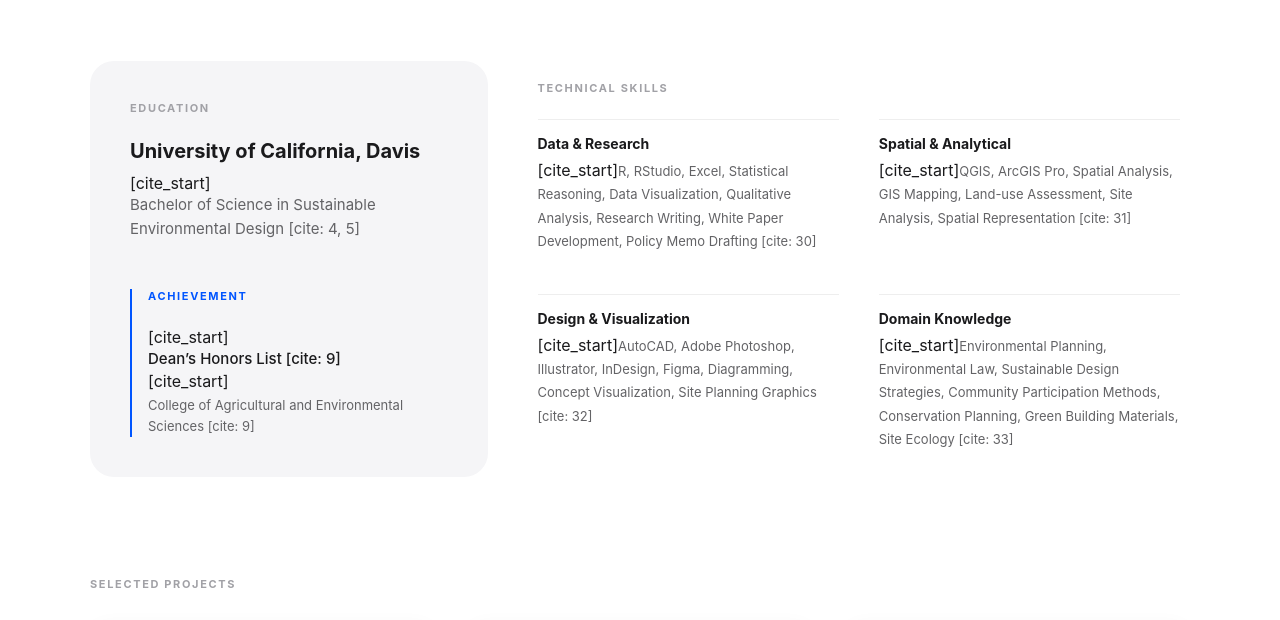
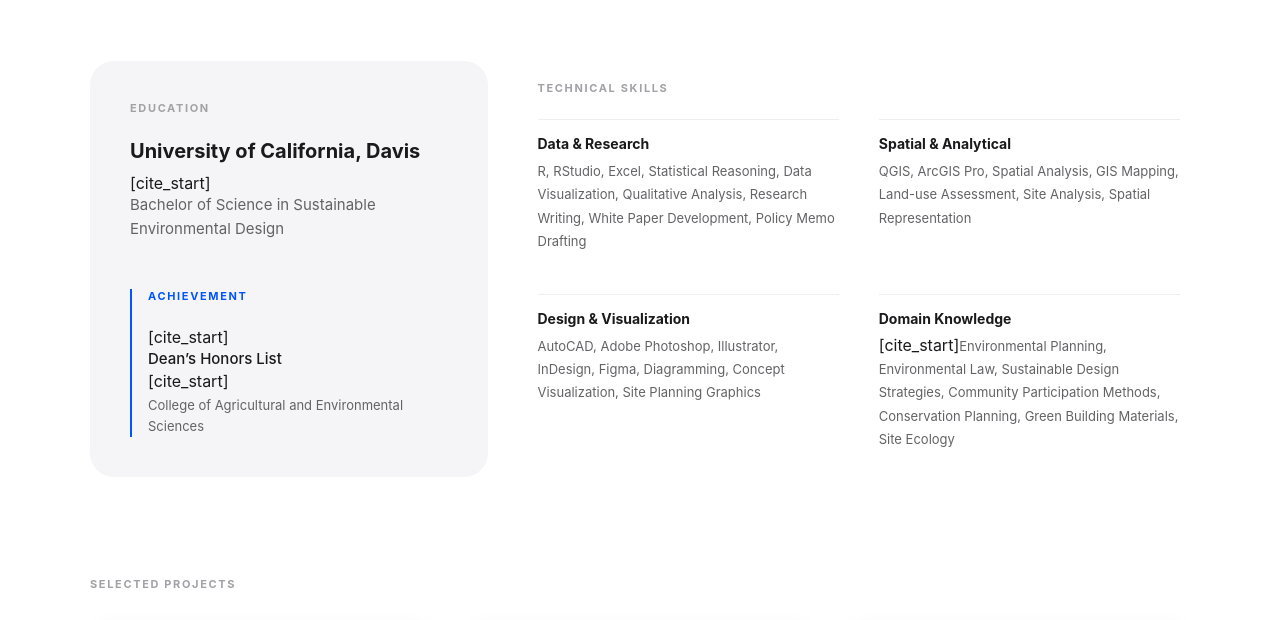
Before and after one commit to SidaShen98/SidaShen98.github.io, a plain HTML site: page index.html in a window 1280 px wide. Shown: the part 153-773 px from the top of the page. Drawn offline with Linux system fonts and the light colour scheme.

Commit message:
Update index.html

```diff
--- a/index.html
+++ b/index.html
@@ -105,13 +105,13 @@
       <div class="info-item">
         <div class="label">Education</div>
         <h2>University of California, Davis</h2>
-        [cite_start]<p>Bachelor of Science in Sustainable Environmental Design [cite: 4, 5]</p>
+        [cite_start]<p>Bachelor of Science in Sustainable Environmental Design </p>
       </div>
 
       <div class="info-item achievement-highlight">
         <div class="label" style="color: var(--accent);">Achievement</div>
-        [cite_start]<p style="color: var(--text-main); font-weight: 500;">Dean’s Honors List [cite: 9]</p>
-        [cite_start]<p style="font-size: 13px; margin-top: 4px;">College of Agricultural and Environmental Sciences [cite: 9]</p>
+        [cite_start]<p style="color: var(--text-main); font-weight: 500;">Dean’s Honors List </p>
+        [cite_start]<p style="font-size: 13px; margin-top: 4px;">College of Agricultural and Environmental Sciences </p>
       </div>
     </div>
 
@@ -120,19 +120,19 @@
       <div class="skills-container">
         <div class="skill-block">
           <span class="skill-title">Data & Research</span>
-          [cite_start]<span class="skill-content">R, RStudio, Excel, Statistical Reasoning, Data Visualization, Qualitative Analysis, Research Writing, White Paper Development, Policy Memo Drafting [cite: 30]</span>
+          <span class="skill-content">R, RStudio, Excel, Statistical Reasoning, Data Visualization, Qualitative Analysis, Research Writing, White Paper Development, Policy Memo Drafting </span>
         </div>
         <div class="skill-block">
           <span class="skill-title">Spatial & Analytical</span>
-          [cite_start]<span class="skill-content">QGIS, ArcGIS Pro, Spatial Analysis, GIS Mapping, Land-use Assessment, Site Analysis, Spatial Representation [cite: 31]</span>
+          <span class="skill-content">QGIS, ArcGIS Pro, Spatial Analysis, GIS Mapping, Land-use Assessment, Site Analysis, Spatial Representation </span>
         </div>
         <div class="skill-block">
           <span class="skill-title">Design & Visualization</span>
-          [cite_start]<span class="skill-content">AutoCAD, Adobe Photoshop, Illustrator, InDesign, Figma, Diagramming, Concept Visualization, Site Planning Graphics [cite: 32]</span>
+          <span class="skill-content">AutoCAD, Adobe Photoshop, Illustrator, InDesign, Figma, Diagramming, Concept Visualization, Site Planning Graphics </span>
         </div>
         <div class="skill-block">
           <span class="skill-title">Domain Knowledge</span>
-          [cite_start]<span class="skill-content">Environmental Planning, Environmental Law, Sustainable Design Strategies, Community Participation Methods, Conservation Planning, Green Building Materials, Site Ecology [cite: 33]</span>
+          [cite_start]<span class="skill-content">Environmental Planning, Environmental Law, Sustainable Design Strategies, Community Participation Methods, Conservation Planning, Green Building Materials, Site Ecology </span>
         </div>
       </div>
     </div>
@@ -148,7 +148,7 @@
         <img src="assets/project1.jpg" alt="Watershed Analysis Project">
       </div>
       <div class="p-title">California Watershed Mapping</div>
-      [cite_start]<div class="p-desc">Statewide spatial analysis integrating native fish richness, land use, and 8,000+ EPA water quality records. [cite: 19, 20, 22]</div>
+      <div class="p-desc">Statewide spatial analysis integrating native fish richness, land use, and 8,000+ EPA water quality records. </div>
     </a>
 
     <a href="project-2.html" class="card">
@@ -156,7 +156,7 @@
         <img src="assets/project2.jpg" alt="Ecological Planning Project">
       </div>
       <div class="p-title">Putah Creek Connectivity</div>
-      [cite_start]<div class="p-desc">Watershed-scale ecological modeling using focal species suitability and corridor cost-distance metrics. [cite: 24, 25]</div>
+      <div class="p-desc">Watershed-scale ecological modeling using focal species suitability and corridor cost-distance metrics. </div>
     </a>
 
     <a href="project-3.html" class="card">
@@ -164,7 +164,7 @@
         <img src="assets/project3.jpg" alt="Research Publication">
       </div>
       <div class="p-title">Ecological Planning Education</div>
-      [cite_start]<div class="p-desc">Learning-to-design pedagogical model and mixed-methods evaluation for CELA 2026. [cite: 11, 12, 14]</div>
+      <div class="p-desc">Learning-to-design pedagogical model and mixed-methods evaluation for CELA 2026. </div>
     </a>
   </section>
 
```
